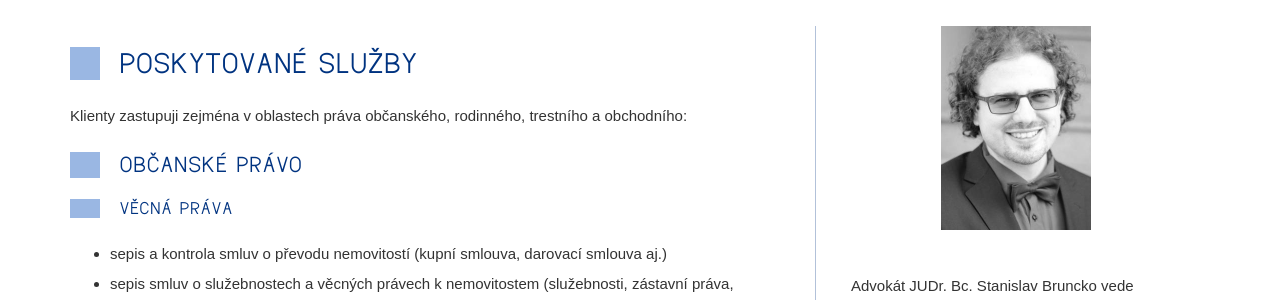
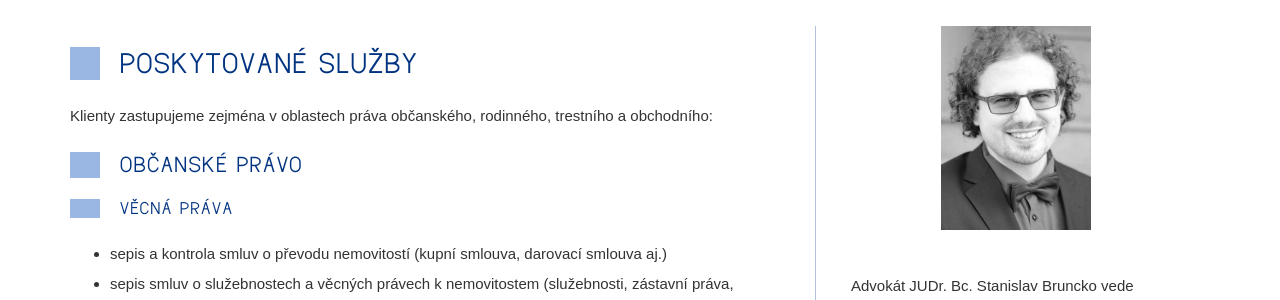
Before and after one commit to Pave91/bruncko-web, a Jekyll site: the page built from poskytovane-sluzby.md, in a window 1280 px wide and 900 px high. Shown: the part 252-552 px from the top of the window. Built offline with Jekyll 4.4.1, drawn with Linux system fonts in a browser that asks for light colours; nearby versions of some CDN libraries; some of the changed text lies outside the part shown.

Commit message:
Update poskytovane-sluzby.md

```diff
--- a/poskytovane-sluzby.md
+++ b/poskytovane-sluzby.md
@@ -4,7 +4,7 @@ title: Poskytované služby
 permalink: /poskytovane-sluzby/
 ---
 
-Klienty zastupuji zejména v oblastech práva občanského, rodinného, trestního a obchodního:
+Klienty zastupujeme zejména v oblastech práva občanského, rodinného, trestního a obchodního:
 
 ## Občanské právo
 
```
Also changed, not shown: other parts of poskytovane-sluzby.md (+1 -1 lines).
